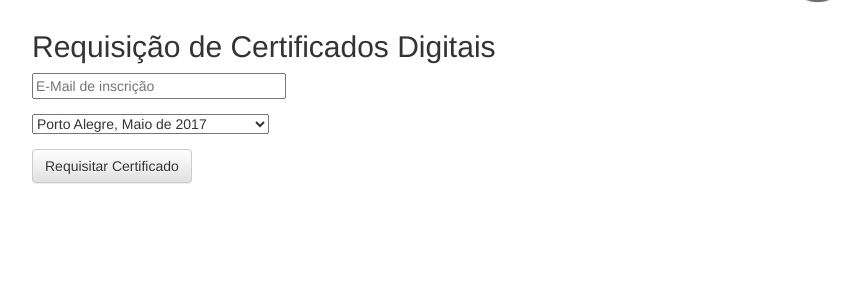
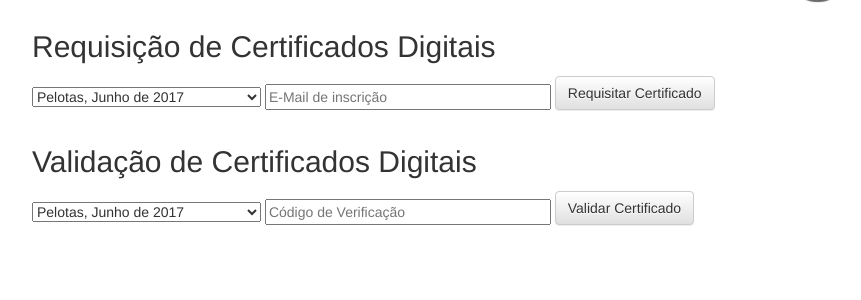
Before and after one commit to rafasgj/tchelinux-certificates, a PHP site: page / in a window 1280 px wide. Shown: the part 272-572 px from the top of the page, without its empty margins (38-899 px from the left). Run offline with PHP 8.4, Linux system fonts and the light colour scheme; some libraries are stand-ins or nearby versions.

Commit message:
Adicionado processo de verificacao de certificados.

```diff
--- a/css/style.css
+++ b/css/style.css
@@ -40,8 +40,12 @@ h1 {
     padding-top: 64px;
 }
 
+form * {
+    margin-top: 3px;
+}
+
 #validar {
-    display: none;
+/*    display: none; */
 }
 
 #resultado {
@@ -49,11 +53,11 @@ h1 {
     border: #222 1px solid;
     border-radius: 10px;
     float: right;
-    margin: -16.5em 5em 0 0;
+    margin: -13.5em 5em 0 0;
     width: 300px;
     display: none;
 }
-@media (max-width: 1000px) {
+@media (max-width: 1200px) {
     #resultado {
         float: none;
         margin: 2em auto 0 auto;
@@ -65,3 +69,7 @@ h1 {
     margin: 0;
     width: 300px;
 }
+
+#result-data p {
+    margin-bottom: 0.2em;
+}
--- a/index.html
+++ b/index.html
@@ -1,7 +1,6 @@
 <!DOCTYPE html>
 <html>
 <head>
-    <base target="_blank">
     <title>Tchelinux - Emissão de Certificados</title>
     <meta charset="UTF-8">
     <meta name="viewport" content="width=device-width, initial-scale=1" />
@@ -12,8 +11,6 @@
     <!-- bootstrap css -->
     <link rel="stylesheet" href="https://maxcdn.bootstrapcdn.com/bootstrap/3.2.0/css/bootstrap.min.css">
     <link rel="stylesheet" href="https://maxcdn.bootstrapcdn.com/bootstrap/3.2.0/css/bootstrap-theme.min.css">
-    <!-- Google Maps -->
-    <script src="https://maps.googleapis.com/maps/api/js?v=3.exp&libraries=places"></script>
     <!--Bootstrap -->
     <script src="https://maxcdn.bootstrapcdn.com/bootstrap/3.2.0/js/bootstrap.min.js"></script>
     <!-- Tchelinux Style -->
@@ -32,42 +29,95 @@
     <section id="requisitar">
         <div class="container">
             <h2>Requisição de Certificados Digitais</h2>
-            <form method="GET" action="generateCertificate.php">
-                <div class="form-group">
-                    <input type="text" size="28" id="email" name="email" placeholder="E-Mail de inscrição"></input>
-                </div>
+            <form method="GET" action="generateCertificate.php" target="_blank">
                 <div class="form-group">
                     <select id="event_info" name="event_info">
+                        <option value="2017-06-10:pelotas">Pelotas, Junho de 2017</option>
+                        <option value="2017-05-27:santacruz">Santa Cruz do Sul, Maio de 2017</option>
                         <option value="2017-05-20:poa">Porto Alegre, Maio de 2017</option>
-                        <option value="2017-06-27:santacruz">Santa Cruz do Sul, Junho de 2017</option>
-                        <option value="2017-07-10:pelotas">Pelotas, Julho de 2017</option>
                     </select>
-                </div>
-                <button type="submit" class="btn btn-default">Requisitar Certificado</button>
+                    <input type="text" size="32" id="email" name="email" placeholder="E-Mail de inscrição"></input>
+                    <button style="vertical-align: bottom" type="submit" class="btn btn-default">Requisitar Certificado</button>
             </form>
         </div>
     </section>
-
     <section id="validar">
         <div class="container">
             <h2>Validação de Certificados Digitais</h2>
-            <form method="GET" action="validateCertificate.php">
+            <form method="GET" action="validateCertificate.php" id="validateform">
                 <div class="form-group">
+                    <select id="event_info" name="event_info">
+                        <option value="2017-06-10:pelotas">Pelotas, Junho de 2017</option>
+                        <option value="2017-05-27:santacruz">Santa Cruz do Sul, Maio de 2017</option>
+                        <option value="2017-05-20:poa">Porto Alegre, Maio de 2017</option>
+                    </select>
                     <input type="text" size="32" id="code" name="code" placeholder="Código de Verificação"></input>
-                    <button type="submit" class="btn btn-default">Validar Certificado</button>
+                    <button style="vertical-align: bottom" type="submit" class="btn btn-default">Validar Certificado</button>
                 </div>
             </form>
+            <script type='text/javascript'>
+                    /* attach a submit handler to the form */
+                    $("#validateform").submit(function(event) {
+                        /* stop form from submitting normally */
+                        event.preventDefault()
+                        /* get the action attribute from the <form action=""> element */
+                        var $form = $(this), url = $form.attr('action')
+                        /* Send the data using post with element id name and name2*/
+                        $.get(url, {
+                                event_info: $('#validateform #event_info').val(),
+                                code: $('#code').val()
+                            }
+                        ).done(function(data, textStatus, response) {
+                            if (response.status == 200) {
+                                var obj = jQuery.parseJSON(data)
+                                $('#resultado').css('display','block');
+                                $('#result-data').css('display','block');
+                                $('#result-error').css('display','none');
+                                $('#resultado #participante').text(obj.nome)
+                                $('#resultado #data').text(obj.data)
+                                $('#resultado #cidade').text(obj.cidade)
+                                $('#resultado #horas').text(obj.horas)
+                                $('#resultado #fingerprint').text(obj.fingerprint)
+                                $('#validate_label').removeClass("label-danger")
+                                $('#validate_label').addClass("label-success")
+                                $('#validate_label').css('display','inline-block')
+                                $('#validate_label').css('font-size','14px')
+                                $('#validate_label').text("VÁLIDO")
+                            } else {
+                                $('#resultado').css('display','block')
+                                $('#result-data').css('display','none')
+                                $('#result-error').css('display','block')
+                                var msg = $('#validateform #event_info :selected').text()
+                                $('#result-error #msg').text(msg);
+                                $('#validate_label').removeClass("label-success")
+                                $('#validate_label').addClass("label-danger")
+                                $('#validate_label').css('display','inline-block')
+                                $('#validate_label').css('font-size','x-large')
+                                $('#validate_label').text("INVÁLIDO")
+                            }
+                        }).fail(function(data) {
+                            alert("Something went pretty wrong when validating code.")
+                        });
+                    });
+            </script>
         </div>
     </section>
 
     <section id="resultado">
         <div class="container">
             <p style="text-align:center">O certificado é:
-            <span class="label label-success" style="margin-left:1em;font-size:14px">VÁLIDO</span></p>
-            <p>Nome: <b>Rafael</b></p>
-            <p>Data: <b>23/02/2012</b></p>
-            <p>Evento: <b>Porto Alegre</b></p>
-            <p style="text-align:center">Codigo de Verificação:<br/><b>9e6d7ac6cc725059c5652c88ecce8a23</b></p>
+            <span class="label label-success" id="validate_label">VÁLIDO</span></p>
+            <div id="result-error">
+                <p>Para o evento</b><p style="text-align:center"><b id="msg"></b></p>
+                <p>Confira o evento e o código de verificação.</p>
+            </div>
+            <div id="result-data">
+                <p>Nome: <b id="participante"></b></p>
+                <p>Data: <b id="data"></b></p>
+                <p>Evento: <b id="cidade"></b></p>
+                <p>Número de Horas: <b id="horas"></b></p>
+                <p style="text-align:center">Codigo de Verificação:<br/><b id="fingerprint"></b></p>
+            </div>
         </div>
     </section>
 
```
Also changed, not shown: validateCertificate.php (added, +56 -0 lines).
